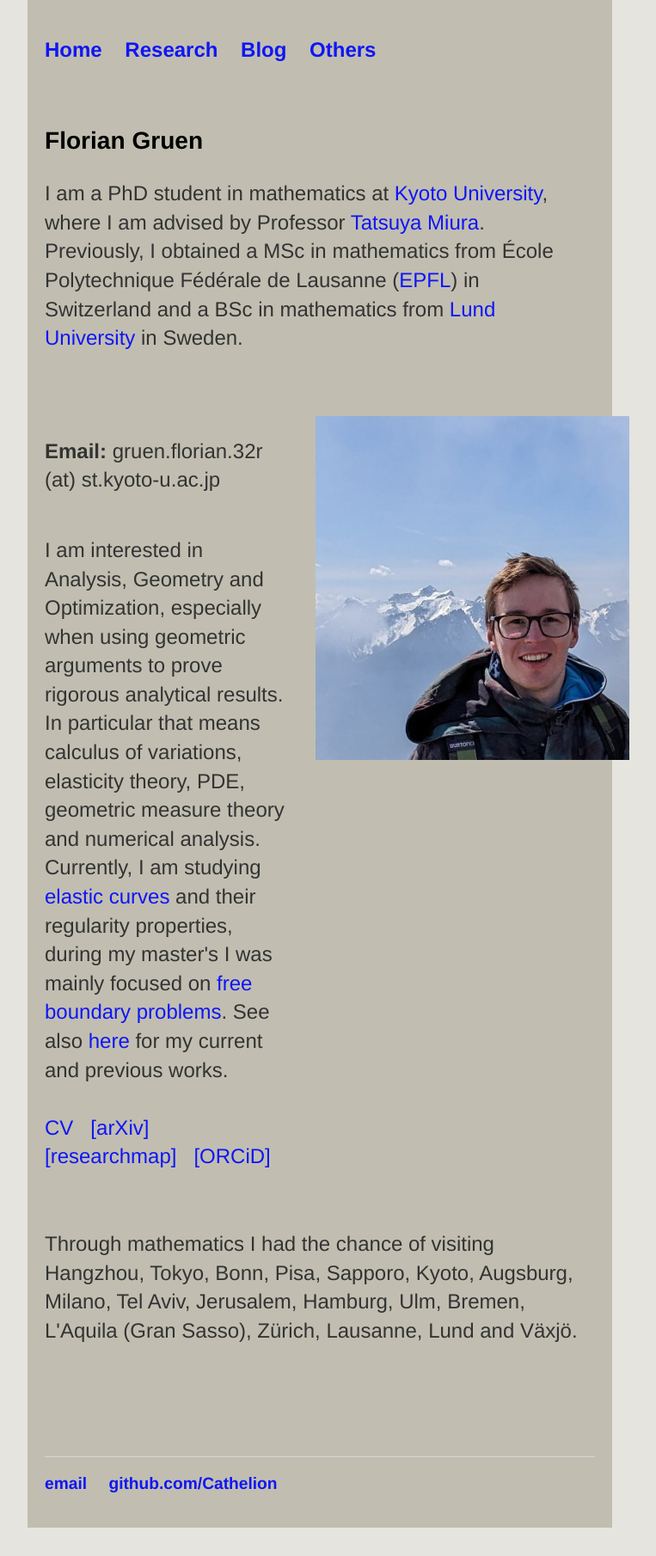
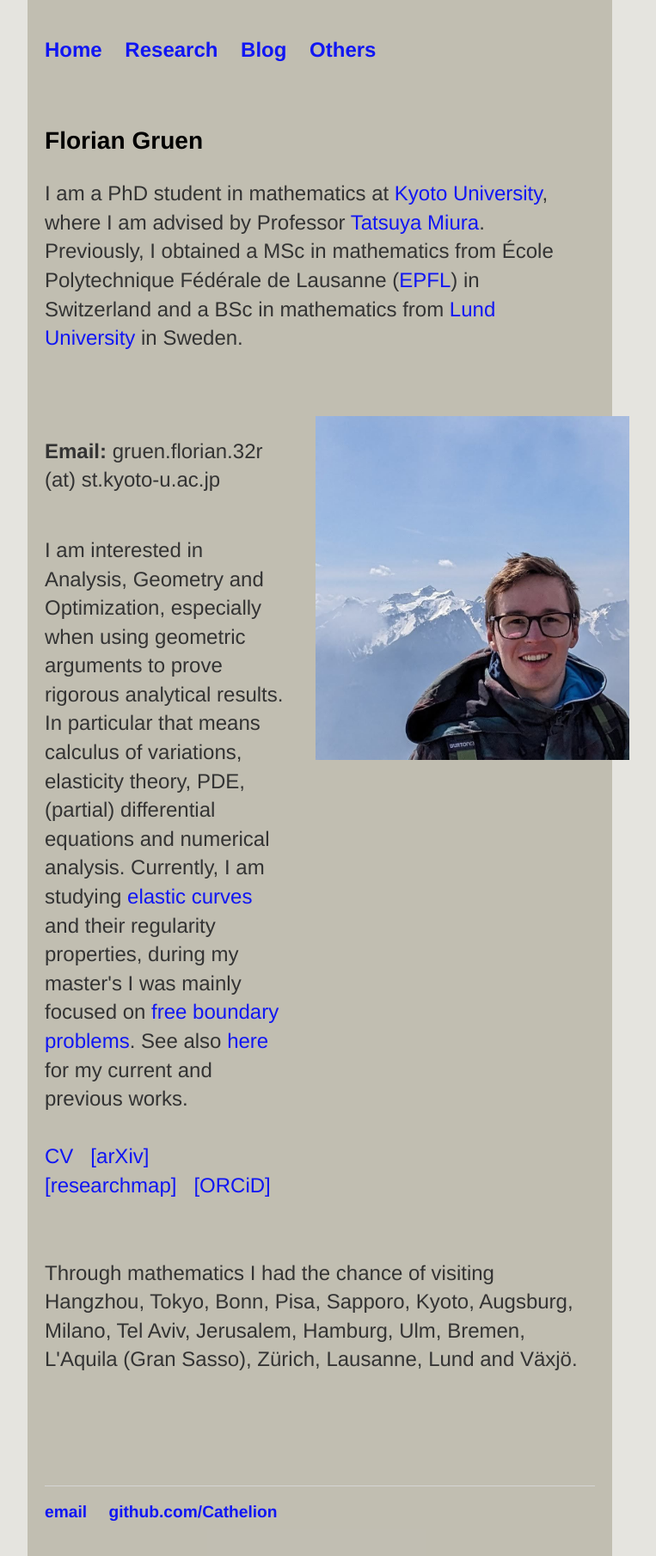
Before and after one commit to Cathelion/Cathelion.github.io, a Jekyll site: the page built from index.html, in a window 1280 px wide. Shown: the whole page at 86% size, without its empty margins (268-1031 px from the left). Built offline with Jekyll 4.4.1, drawn with Linux system fonts in a browser that asks for light colours; before the commit the page ends 1777 px from its top, so only the background shows below that.

Commit message:
Update index.html

```diff
--- a/index.html
+++ b/index.html
@@ -12,7 +12,7 @@
    <div class="img-container1">
       <p><b>Email: </b> gruen.florian.32r (at) st.kyoto-u.ac.jp   <br>
       </p>
-      <p>I am interested in Analysis, Geometry and Optimization, especially when using geometric arguments to prove rigorous analytical results. In particular that means calculus of variations, elasticity theory, PDE, geometric measure theory and numerical analysis.
+      <p>I am interested in Analysis, Geometry and Optimization, especially when using geometric arguments to prove rigorous analytical results. In particular that means calculus of variations, elasticity theory, PDE, (partial) differential equations and numerical analysis.
          Currently, I am studying <a href="https://en.wikipedia.org/wiki/Elastica_theory">elastic curves</a> and their regularity properties, during my master's I was mainly focused on <a href="https://en.wikipedia.org/wiki/Free_boundary_problem">free boundary problems</a>.
          See also <a href="research/research.html">here</a> for my current and previous works.
          <br>
```
